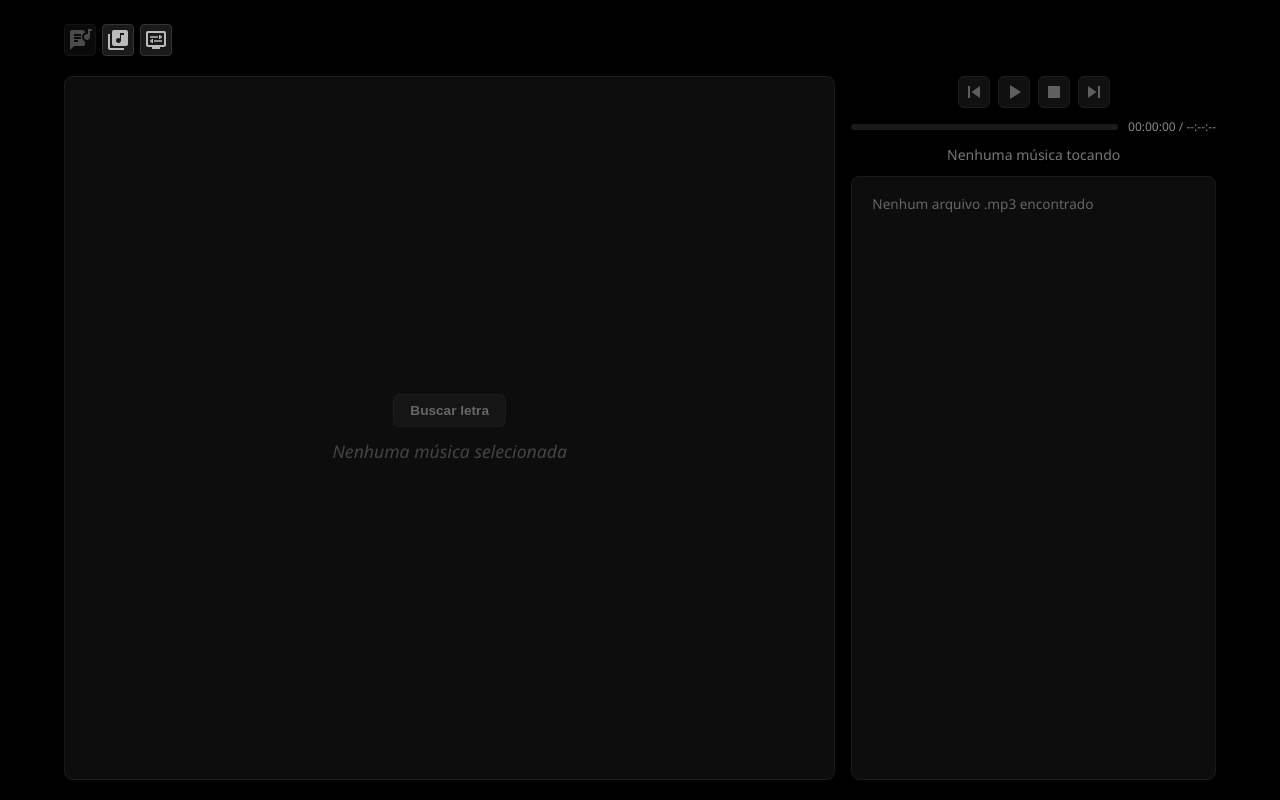
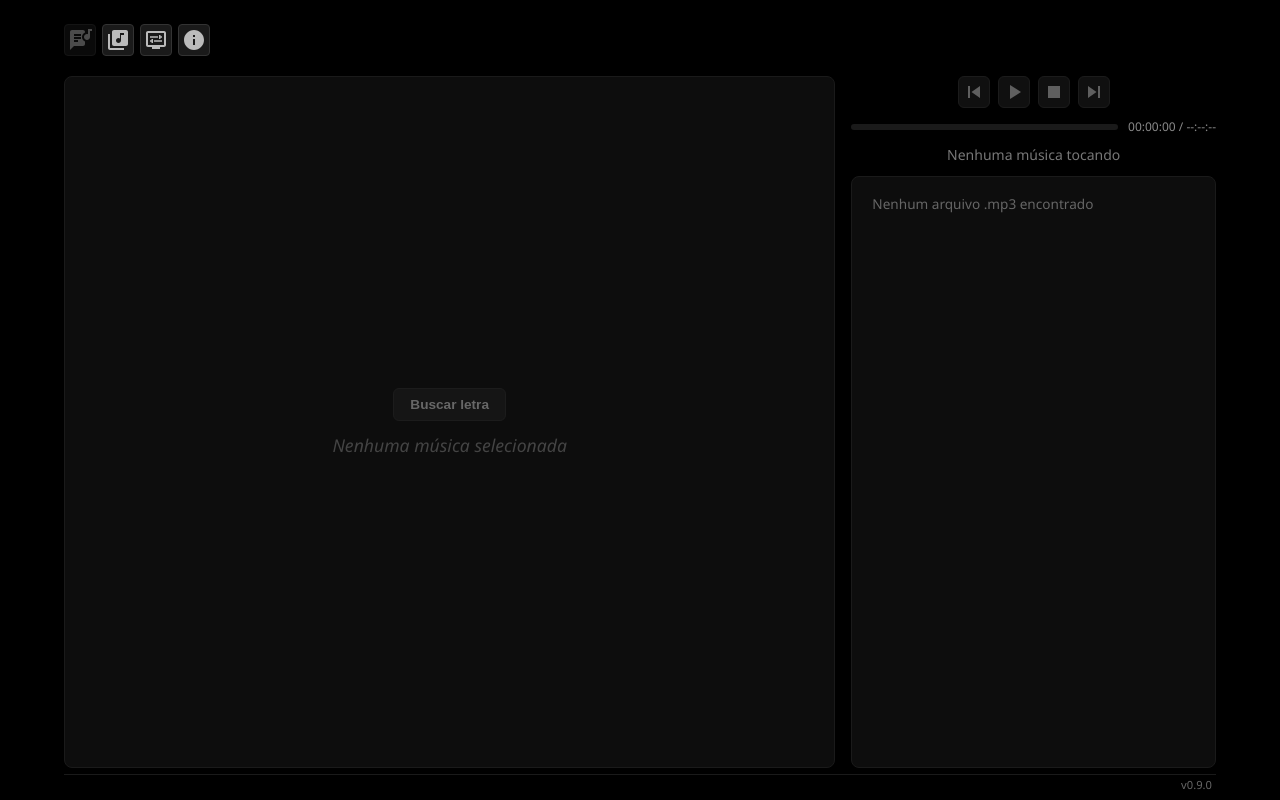
Before and after one commit to jpontesmartins/mp3-player, a React (Vite) app in the folder frontend/: page / in a window 1280 px wide. Built offline with nearby package versions, Linux system fonts and the light colour scheme; no server answers.

Commit message:
info + statusbar

```diff
--- a/frontend/src/App.css
+++ b/frontend/src/App.css
@@ -15,7 +15,7 @@ body {
   width: 100%;
   max-width: 1200px;
   margin: 0 auto;
-  padding: 20px 24px;
+  padding: 20px 24px 6px;
   display: flex;
   flex-direction: column;
   gap: 16px;
@@ -696,3 +696,65 @@ table.collection-grid tr.dirty td {
   background: #333;
   border-radius: 3px;
 }
+
+/* ── Statusbar ── */
+#statusbar {
+  display: flex;
+  justify-content: flex-end;
+  align-items: center;
+  padding: 2px 4px;
+  margin-top: -10px;
+  border-top: 1px solid #1a1a1a;
+  font-size: 0.7rem;
+  color: #666;
+  flex-shrink: 0;
+}
+
+/* ── Modal de informações ── */
+.info-overlay {
+  position: fixed;
+  inset: 0;
+  background: rgba(0, 0, 0, 0.7);
+  display: flex;
+  align-items: center;
+  justify-content: center;
+  z-index: 1000;
+}
+
+.info-dialog {
+  background: #111;
+  border: 1px solid #333;
+  border-radius: 10px;
+  padding: 24px 32px;
+  display: flex;
+  flex-direction: column;
+  align-items: center;
+  gap: 12px;
+  text-align: center;
+  max-width: 340px;
+}
+
+.info-dialog img {
+  border-radius: 6px;
+}
+
+.info-title {
+  font-size: 0.95rem;
+  color: #ddd;
+}
+
+.info-subtitle {
+  font-size: 0.85rem;
+  color: #888;
+}
+
+#info-close-btn {
+  background: #222;
+  color: #eee;
+  font-size: 0.85rem;
+  padding: 8px 20px;
+}
+
+#info-close-btn:hover:not(:disabled) {
+  background: #333;
+}
--- a/frontend/src/App.tsx
+++ b/frontend/src/App.tsx
@@ -5,6 +5,7 @@ import Playlist from './components/Playlist';
 import LyricsPanel from './components/LyricsPanel';
 import SettingsPanel from './components/SettingsPanel';
 import CollectionManager from './components/CollectionManager';
+import InfoModal from './components/InfoModal';
 import type { PlaybackMode } from './components/SettingsPanel';
 import './App.css';
 
@@ -62,6 +63,7 @@ export default function App() {
   const [view, setView] = useState<'lyrics' | 'settings' | 'collection'>('lyrics');
   const [playbackMode, setPlaybackMode] = useState<PlaybackMode>('continuous');
   const [showCover, setShowCover] = useState(true);
+  const [showInfo, setShowInfo] = useState(false);
   const lastLoggedFile = useRef<string | null>(null);
   const currentFileRef = useRef(currentFile);
   currentFileRef.current = currentFile;
@@ -251,6 +253,14 @@ export default function App() {
     setView('collection');
   }, []);
 
+  const handleOpenInfo = useCallback(() => {
+    setShowInfo(true);
+  }, []);
+
+  const handleCloseInfo = useCallback(() => {
+    setShowInfo(false);
+  }, []);
+
   const handleTagsUpdated = useCallback((file: string, tags: Id3Tags) => {
     setId3Cache(prev => {
       const next = new Map(prev);
@@ -268,6 +278,7 @@ export default function App() {
         onOpenSettings={handleOpenSettings}
         onOpenLyrics={handleOpenLyrics}
         onOpenCollection={handleOpenCollection}
+        onOpenInfo={handleOpenInfo}
       />
 
       <div id="main-content">
@@ -311,6 +322,8 @@ export default function App() {
           />
         </div>
       </div>
+      <footer id="statusbar">v0.9.0</footer>
+      {showInfo && <InfoModal onClose={handleCloseInfo} />}
     </div>
   );
 }
--- /dev/null
+++ b/frontend/src/components/InfoModal.tsx
@@ -0,0 +1,27 @@
+import { useEffect } from 'react';
+import appIcon from '../../icone-v2.png';
+
+interface Props {
+  onClose: () => void;
+}
+
+export default function InfoModal({ onClose }: Props) {
+  useEffect(() => {
+    const onKeyDown = (e: KeyboardEvent) => {
+      if (e.key === 'Escape') onClose();
+    };
+    window.addEventListener('keydown', onKeyDown);
+    return () => window.removeEventListener('keydown', onKeyDown);
+  }, [onClose]);
+
+  return (
+    <div className="info-overlay" onClick={onClose}>
+      <div className="info-dialog" onClick={e => e.stopPropagation()}>
+        <img src={appIcon} width={128} height={128} alt="Logo" />
+        <p className="info-title">Gerenciador de biblioteca de músicas.</p>
+        <p className="info-subtitle">Desenvolvido por ovelha-eletrica.</p>
+        <button id="info-close-btn" onClick={onClose}>Fechar</button>
+      </div>
+    </div>
+  );
+}
--- a/frontend/src/components/Toolbar.tsx
+++ b/frontend/src/components/Toolbar.tsx
@@ -1,15 +1,17 @@
 import LyricsIcon from '@mui/icons-material/Lyrics';
 import DisplaySettingsIcon from '@mui/icons-material/DisplaySettings';
 import LibraryMusicIcon from '@mui/icons-material/LibraryMusic';
+import InfoIcon from '@mui/icons-material/Info';
 
 interface Props {
   view: 'lyrics' | 'settings' | 'collection';
   onOpenSettings: () => void;
   onOpenLyrics: () => void;
   onOpenCollection: () => void;
+  onOpenInfo: () => void;
 }
 
-export default function Toolbar({ view, onOpenSettings, onOpenLyrics, onOpenCollection }: Props) {
+export default function Toolbar({ view, onOpenSettings, onOpenLyrics, onOpenCollection, onOpenInfo }: Props) {
   return (
     <div id="toolbar">
       <button
@@ -36,6 +38,13 @@ export default function Toolbar({ view, onOpenSettings, onOpenLyrics, onOpenColl
       >
         <DisplaySettingsIcon />
       </button>
+      <button
+        id="toolbar-info-btn"
+        onClick={onOpenInfo}
+        title="Sobre"
+      >
+        <InfoIcon />
+      </button>
     </div>
   );
 }
```
